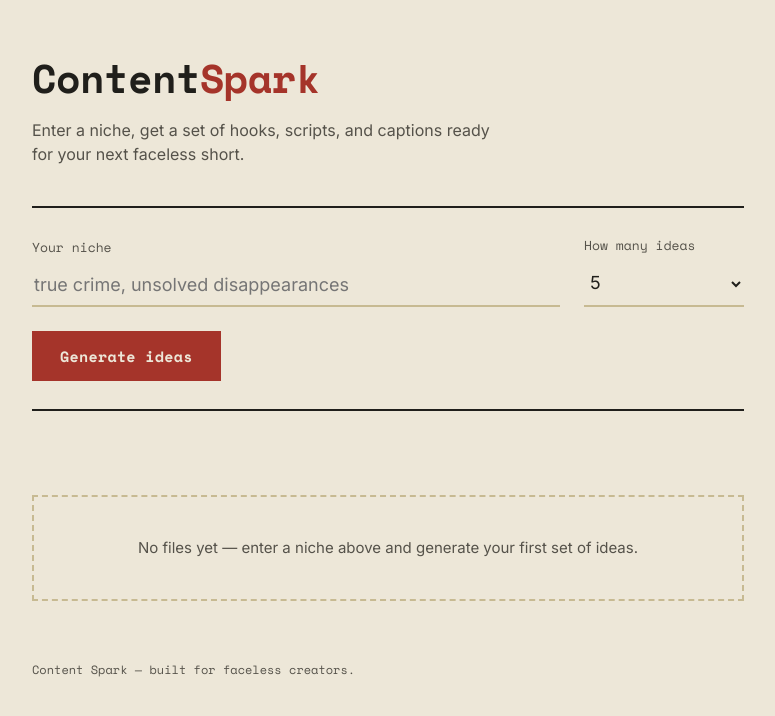
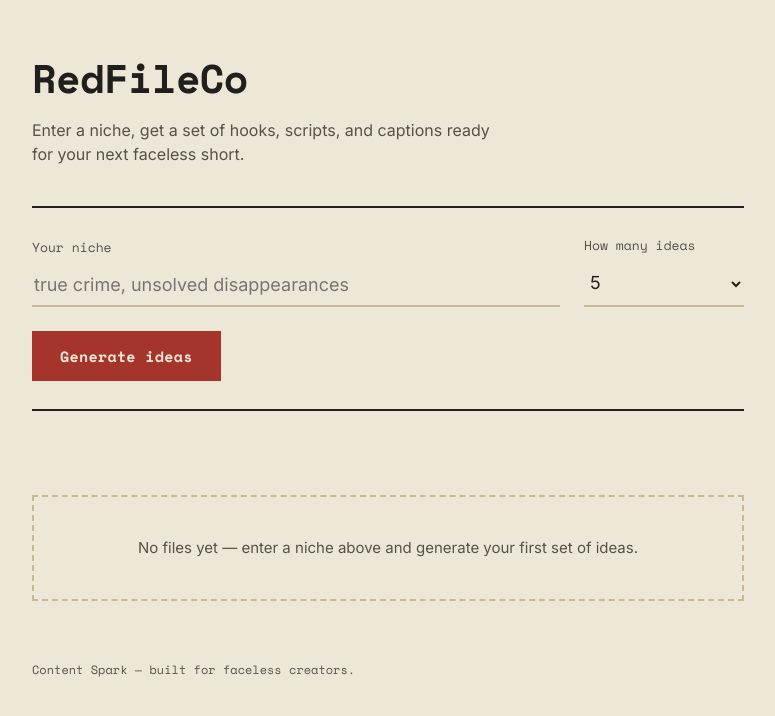
Before and after one commit to sm5233476-ops/content-spark, a website: page index.html in a window 1280 px wide. Shown: the whole page, without its empty margins (252-1027 px from the left). Drawn offline with nearby package versions, Linux system fonts and the light colour scheme.

Commit message:
Update index.html

```diff
--- a/index.html
+++ b/index.html
@@ -3,7 +3,7 @@
 <head>
 <meta charset="UTF-8" />
 <meta name="viewport" content="width=device-width, initial-scale=1.0" />
-<title>Content Spark — video ideas, on file</title>
+<title>RedFileCo — video ideas, on file</title>
 <link rel="preconnect" href="https://fonts.googleapis.com">
 <link rel="preconnect" href="https://fonts.gstatic.com" crossorigin>
 <link href="https://fonts.googleapis.com/css2?family=Space+Mono:wght@400;700&family=Inter:wght@400;500;600&display=swap" rel="stylesheet">
@@ -198,7 +198,7 @@
 <body>
   <div class="wrap">
     <header>
-      <h1 class="wordmark">Content<span>Spark</span></h1>
+      <h1 class="wordmark">RedFileCo</h1>
       <p class="tagline">Enter a niche, get a set of hooks, scripts, and captions ready for your next faceless short.</p>
     </header>
 
```
